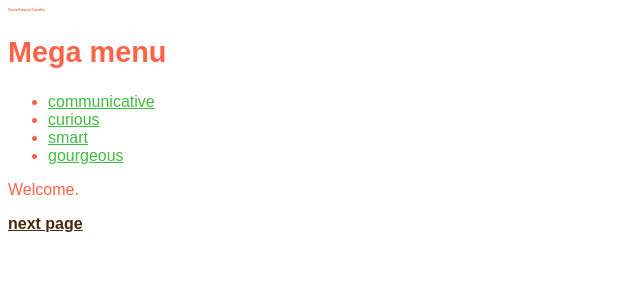
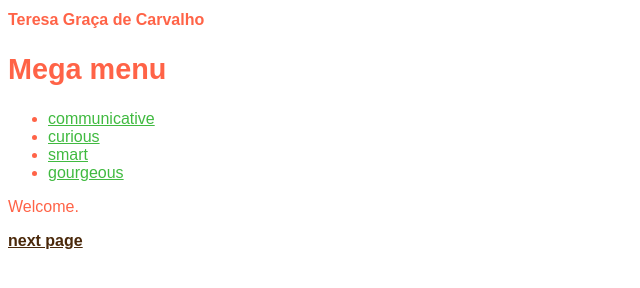
Before and after one commit to teresagcarvalho/teresagcarvalho, a plain HTML site: page index.html in a window 1280 px wide. Shown: the whole page, without its empty margins (0-640 px from the left). Drawn offline with Linux system fonts and the light colour scheme.

Commit message:
Update index.html

```diff
--- a/index.html
+++ b/index.html
@@ -19,12 +19,12 @@
 
         h1 {
 
-            font-size: 3px;
+            font-size: 1rem;
         }
 
         h1:hover {
 
-            font-size: 5px;
+            font-size: 5rem;
             font-family: 'Courier New', Courier, monospace;
 
 
```
